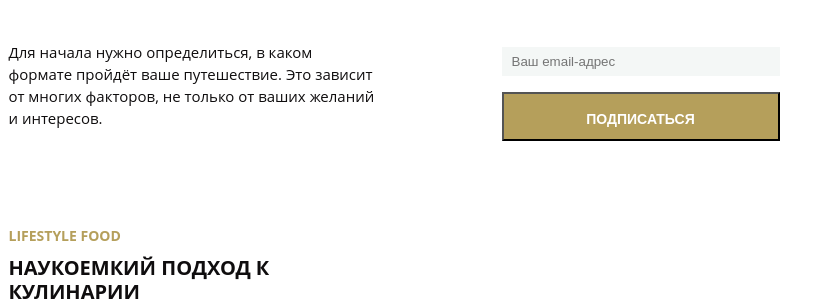
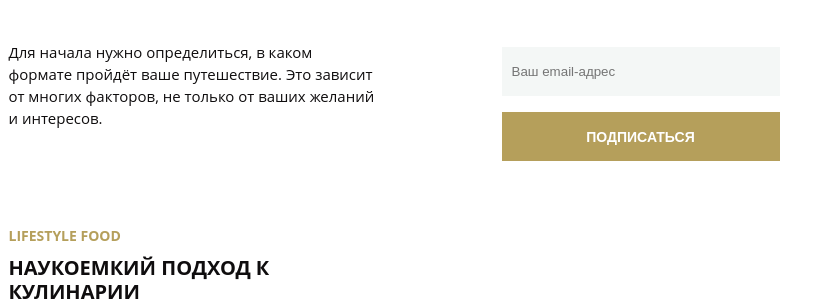
Before and after one commit to Jenatello/Project, a plain HTML site: page index.html in a window 1280 px wide. Shown: the part 2682-2983 px from the top of the page, 444-1280 px from the left. Drawn offline with Linux system fonts and the light colour scheme; a web font is replaced by a local one.

Commit message:
Update style.css

```diff
--- a/style.css
+++ b/style.css
@@ -284,7 +284,7 @@ body {
 
 .field__email {
   width: 278px;
-  height: 29px;
+  height: 49px;
   padding: 10px;
   border: none;
   background-color: #f4f7f6;
@@ -301,6 +301,7 @@ body {
   width: 278px;
   height: 49px;
   padding: 5px;
+  border: none;
   background: #b59f5b;
 
   font-size: 14px;
```
